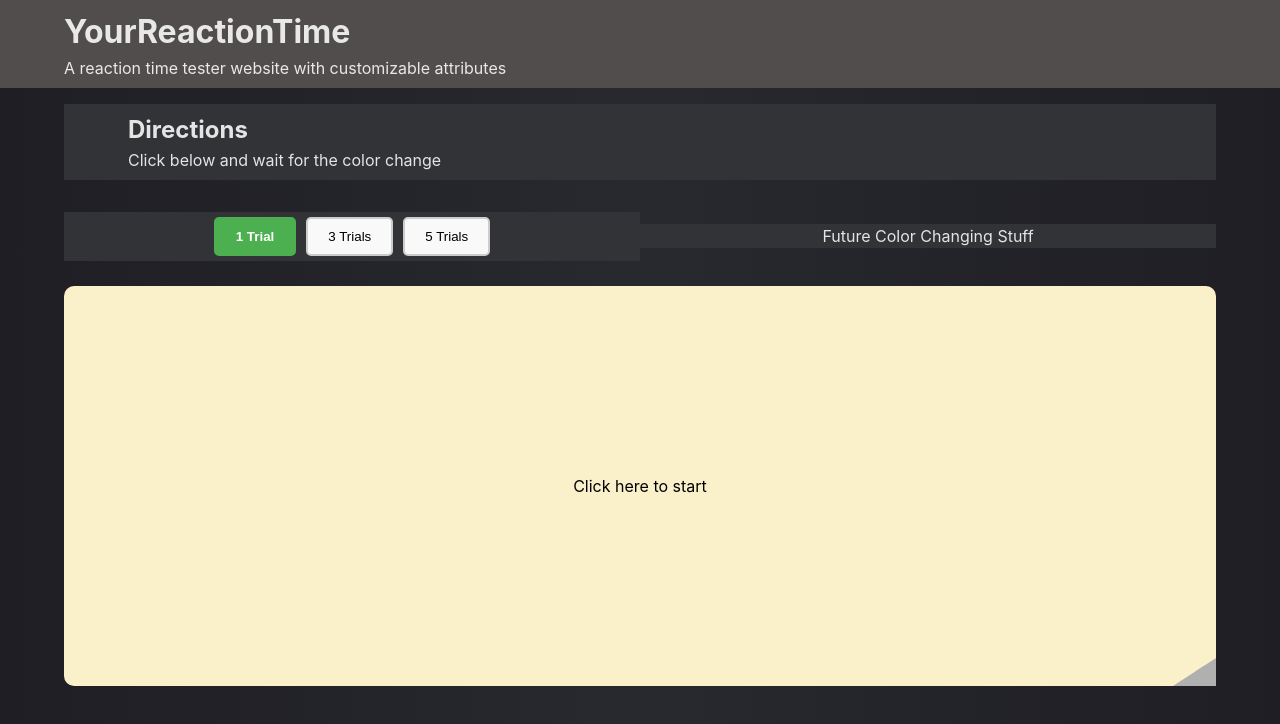
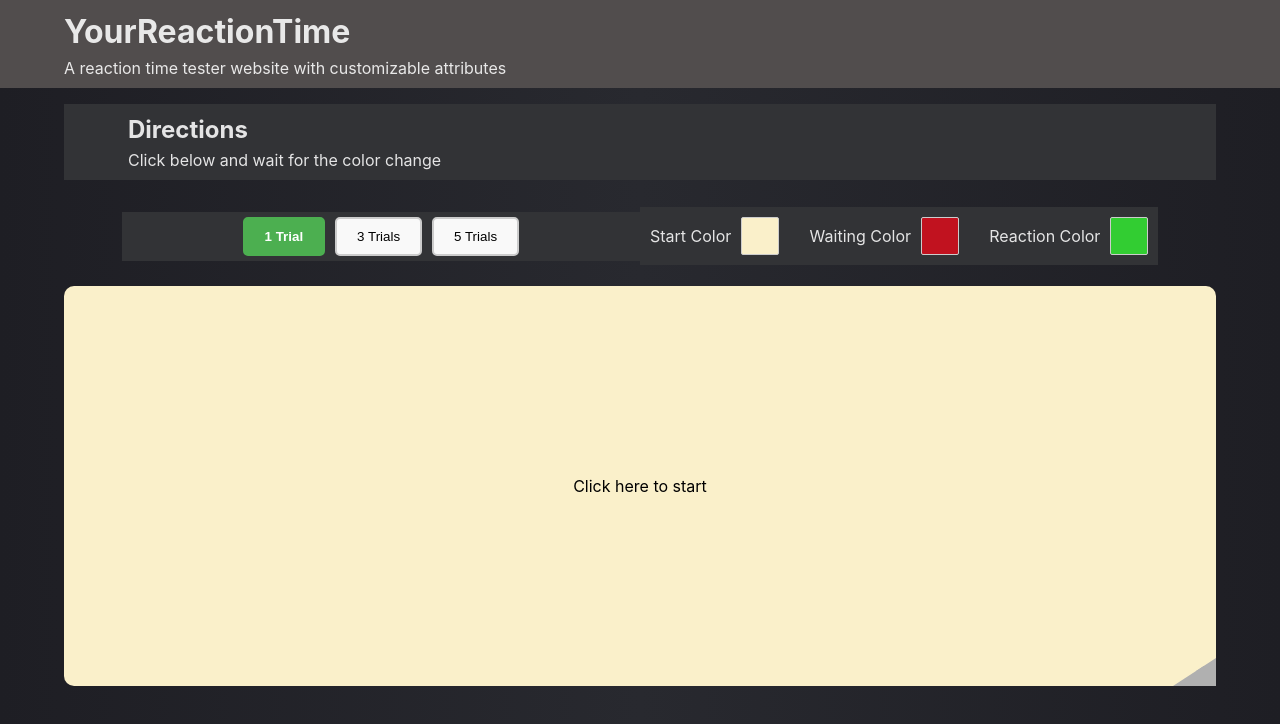
Before and after one commit to 99jzhang/YourReactionTime, a React (Vite) app: page / in a window 1280 px wide. Shown: the top 724 px of the page. Built offline with nearby package versions, Linux system fonts and the light colour scheme.

Commit message:
First draft of ColorChangeInput

```diff
--- a/package.json
+++ b/package.json
@@ -11,6 +11,7 @@
   },
   "dependencies": {
     "react": "^18.3.1",
+    "react-color": "^2.19.3",
     "react-dom": "^18.3.1"
   },
   "devDependencies": {
--- a/src/App.css
+++ b/src/App.css
@@ -33,15 +33,24 @@
 }
 
 #trial-color-container {
-    justify-content: space-between;
     width: 90%;
     height: 10vh;
     padding: 0 5vw;
 }
 
-#trial-change-container, #color-change-container {
+#trial-change-container {
     background-color: rgb(50, 51, 54);
+    justify-content: space-around;
     display: inline-block;
     text-align: center;
-    width: 50%;
+    width: 45%;
 }
+
+#color-change-container {
+    display: flex;
+    justify-content: space-between;
+    align-items: center;
+    background-color: rgb(50, 51, 54);
+    text-align: center;
+    width: 45%;
+}
--- a/src/App.jsx
+++ b/src/App.jsx
@@ -1,15 +1,26 @@
-// <!-- Use "npm run dev" in terminal to see website. It will auto update with changes here -->
-
-import { useState } from 'react'
-import './App.css'
-import ReactionArea from './Components/ReactionArea'
-import TrialChangeButton from './Components/TrialChangeButton'
+import React, { useState } from 'react';
+import './App.css';
+import ReactionArea from './Components/ReactionArea';
+import TrialChangeButton from './Components/TrialChangeButton';
+import ColorChangeInput from './Components/ColorChangeInput';
 
 function App() {
     const [selectedTrials, setSelectedTrials] = useState(1);
+    const [colors, setColors] = useState({
+        start: '#faf0ca',
+        waiting: '#c1121f',
+        green: '#32cd32',
+    });
 
     const handleSelection = (trials) => {
         setSelectedTrials(trials);
+    };
+
+    const handleColorChange = (screen, color) => {
+        setColors((prevColors) => ({
+            ...prevColors,
+            [screen]: color,
+        }));
     };
 
     return (
@@ -44,17 +55,29 @@ function App() {
                 </div>
 
                 <div className="container" id="color-change-container">
-          <div>Future Color Changing Stuff</div>
+                    <ColorChangeInput
+                        label="Start Color"
+                        color={colors.start}
+                        onColorChange={(color) => handleColorChange('start', color)}
+                    />
+                    <ColorChangeInput
+                        label="Waiting Color"
+                        color={colors.waiting}
+                        onColorChange={(color) => handleColorChange('waiting', color)}
+                    />
+                    <ColorChangeInput
+                        label="Reaction Color"
+                        color={colors.green}
+                        onColorChange={(color) => handleColorChange('green', color)}
+                    />
+                </div>
             </div>
 
-      </div>
-
-
             <div className="container" id="reaction-container">
-        <ReactionArea numTrials={selectedTrials}/>
+                <ReactionArea numTrials={selectedTrials} colors={colors} />
             </div>
         </>
-  )
+    );
 }
 
-export default App
+export default App;
--- /dev/null
+++ b/src/Components/ColorChangeInput.css
@@ -0,0 +1,30 @@
+.color-change-input {
+    margin: 10px;
+    display: flex;
+    align-items: center;
+}
+
+.color-change-input label {
+    margin-right: 10px;
+}
+
+.color-swatch {
+    width: 36px;
+    height: 36px;
+    border-radius: 2px;
+    border: 1px solid #ccc;
+    cursor: pointer;
+}
+
+.popover {
+    position: absolute;
+    z-index: 2;
+}
+
+.cover {
+    position: fixed;
+    top: 0px;
+    right: 0px;
+    bottom: 0px;
+    left: 0px;
+}
--- /dev/null
+++ b/src/Components/ColorChangeInput.jsx
@@ -0,0 +1,36 @@
+import React, { useState } from 'react';
+import { ChromePicker } from 'react-color';
+import './ColorChangeInput.css';
+
+function ColorChangeInput({ label, color, onColorChange }) {
+    const [displayColorPicker, setDisplayColorPicker] = useState(false);
+    const [currentColor, setCurrentColor] = useState(color);
+
+    const handleClick = () => {
+        setDisplayColorPicker(!displayColorPicker);
+    };
+
+    const handleClose = () => {
+        setDisplayColorPicker(false);
+    };
+
+    const handleColorChange = (newColor) => {
+        setCurrentColor(newColor.hex);
+        onColorChange(newColor.hex);
+    };
+
+    return (
+        <div className="color-change-input">
+            <label>{label}</label>
+            <div className="color-swatch" onClick={handleClick} style={{ backgroundColor: currentColor }}></div>
+            {displayColorPicker ? (
+                <div className="popover">
+                    <div className="cover" onClick={handleClose} />
+                    <ChromePicker color={currentColor} onChange={handleColorChange} />
+                </div>
+            ) : null}
+        </div>
+    );
+}
+
+export default ColorChangeInput;
--- a/src/Components/ReactionArea.jsx
+++ b/src/Components/ReactionArea.jsx
@@ -1,13 +1,13 @@
 import React, { useState, useRef, useEffect } from "react";
 import "./ReactionArea.css";
 
-function ReactionArea({ numTrials }) {
+function ReactionArea({ numTrials, colors }) {
     const [waitingForStart, setWaitingForStart] = useState(true);
     const [waitingForGreen, setWaitingForGreen] = useState(false);
     const [greenDisplayed, setGreenDisplayed] = useState(false);
 
     const [message, setMessage] = useState("Click here to start");
-    const [backgroundColor, setBackgroundColor] = useState("#faf0ca");
+    const [backgroundColor, setBackgroundColor] = useState(colors.start);
     const [startTime, setStartTime] = useState(null);
 
     const [reactionTimes, setReactionTimes] = useState([]);
@@ -17,9 +17,13 @@ function ReactionArea({ numTrials }) {
     const timerRef = useRef(null);
     const reactionAreaRef = useRef(null);
 
+    useEffect(() => {
+        setBackgroundColor(colors.start);
+    }, [colors.start]);
+
     const setGreenColor = () => {
         setWaitingForGreen(false);
-        setBackgroundColor("#32cd32");
+        setBackgroundColor(colors.green);
         setMessage("Click Now!");
         setStartTime(Date.now());
         setGreenDisplayed(true);
@@ -27,8 +31,8 @@ function ReactionArea({ numTrials }) {
 
     const startGame = () => {
         setWaitingForStart(false);
-        setBackgroundColor("#c1121f");
-        setMessage("Wait for the Green Color.");
+        setBackgroundColor(colors.waiting);
+        setMessage("Wait for the new color.");
         const randomNumber = Math.floor(Math.random() * 5000 + 2000);
         timerRef.current = setTimeout(setGreenColor, randomNumber);
         setWaitingForGreen(true);
@@ -36,7 +40,7 @@ function ReactionArea({ numTrials }) {
 
     const displayTooSoon = () => {
         setWaitingForGreen(false);
-        setBackgroundColor("#faf0ca");
+        setBackgroundColor(colors.start);
         setMessage("Too Soon. Click to replay.");
         clearTimeout(timerRef.current);
         setWaitingForStart(true);
@@ -44,7 +48,7 @@ function ReactionArea({ numTrials }) {
 
     const displayReactionTime = (reactionTime) => {
         setGreenDisplayed(false);
-        setBackgroundColor("#faf0ca");
+        setBackgroundColor(colors.start);
         const newReactionTimes = [...reactionTimes, reactionTime];
         setReactionTimes(newReactionTimes);
         const curTrial = newReactionTimes.length;
@@ -66,7 +70,7 @@ function ReactionArea({ numTrials }) {
     };
 
     const handleClick = (e) => {
-        if (e.target.id === "resize-handle") return; // Prevent game start on resize handle click
+        if (e.target.id === "resize-handle") return;
 
         if (waitingForStart) {
             startGame();
@@ -82,7 +86,7 @@ function ReactionArea({ numTrials }) {
     const handleMouseDown = (e) => {
         if (e.target.id === "resize-handle") {
             setIsResizing(true);
-            e.stopPropagation(); // Prevent triggering the reaction area click
+            e.stopPropagation();
         }
     };
 
```
Also changed, not shown: 1 other file (tests, documents, lock files or other folders). Lines whose indentation alone changed are shown as unchanged.
